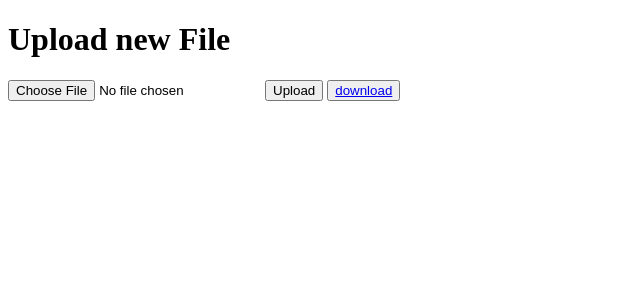
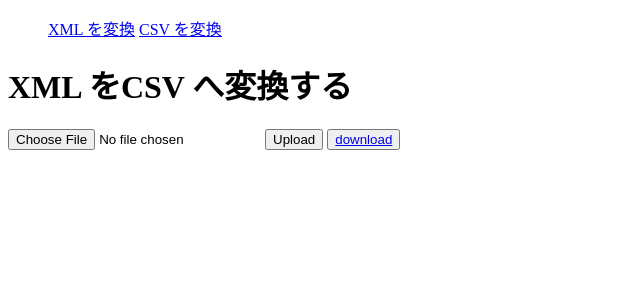
Before and after one commit to jpnm-panda/xml-vs-csv-converter, a Flask app: page / in a window 1280 px wide. Shown: the top 300 px of the page, without its empty margins (0-640 px from the left). Run offline with Flask 2, Linux system fonts and the light colour scheme.

Commit message:
xml2csvのマークアップだけ先に書いてみる

```diff
--- a/templates/xml2csv.html
+++ b/templates/xml2csv.html
@@ -1,9 +1,32 @@
-<!doctype html>
+<!DOCTYPE html>
+<html lang="ja">
 
-<title>Upload new File</title>
-<h1>Upload new File</h1>
-<form method="post" enctype="multipart/form-data">
-    <input type="file" name="file">
-    <input type="submit" value="Upload">
-    <button><a href="/data/download">download</a></button>
-</form>
+    <head>
+        <meta charset="UTF-8">
+        <meta http-equiv="X-UA-Compatible" content="IE=edge">
+        <meta name="viewport" content="width=device-width, initial-scale=1.0">
+        <title>XML vs CSV コンバーター</title>
+    </head>
+
+    <body>
+        <header class="wrap">
+            <nav>
+                <ul class="nav-list">
+                    <il class="nav-item"><a href="/" class="nav-link">XML を変換</a></il>
+                    <il class="nav-item"><a href="/csv2xml" class="nav-link">CSV を変換</a></il>
+                </ul>
+            </nav>
+        </header>
+        <main class="wrap">
+            <div class="container-has-shadow">
+                <h1>XML をCSV へ変換する</h1>
+            </div>
+            <form method="post" enctype="multipart/form-data">
+                <input type="file" name="file" class="btn-primary">
+                <input type="submit" value="Upload" class="btn-primary">
+                <button class="btn-primary"><a href="/data/download">download</a></button>
+            </form>
+        </main>
+    </body>
+
+</html>
```
